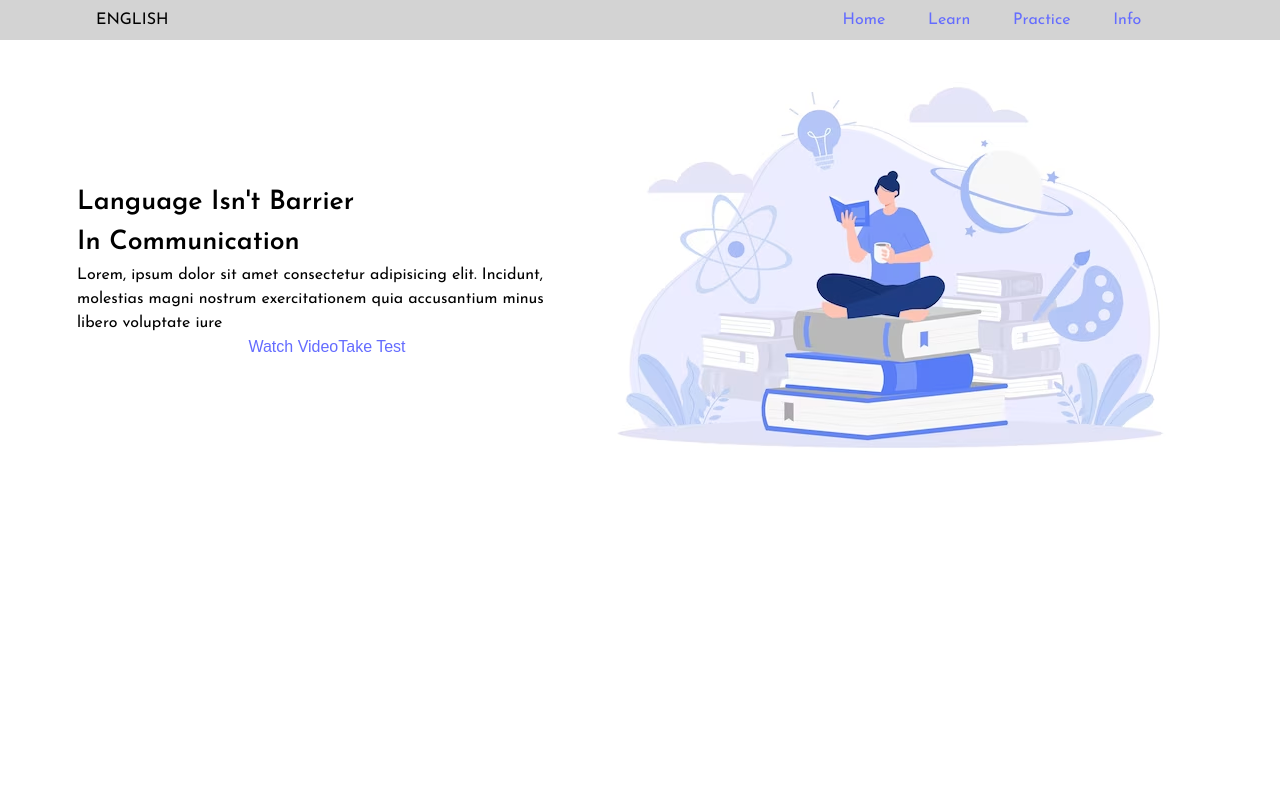
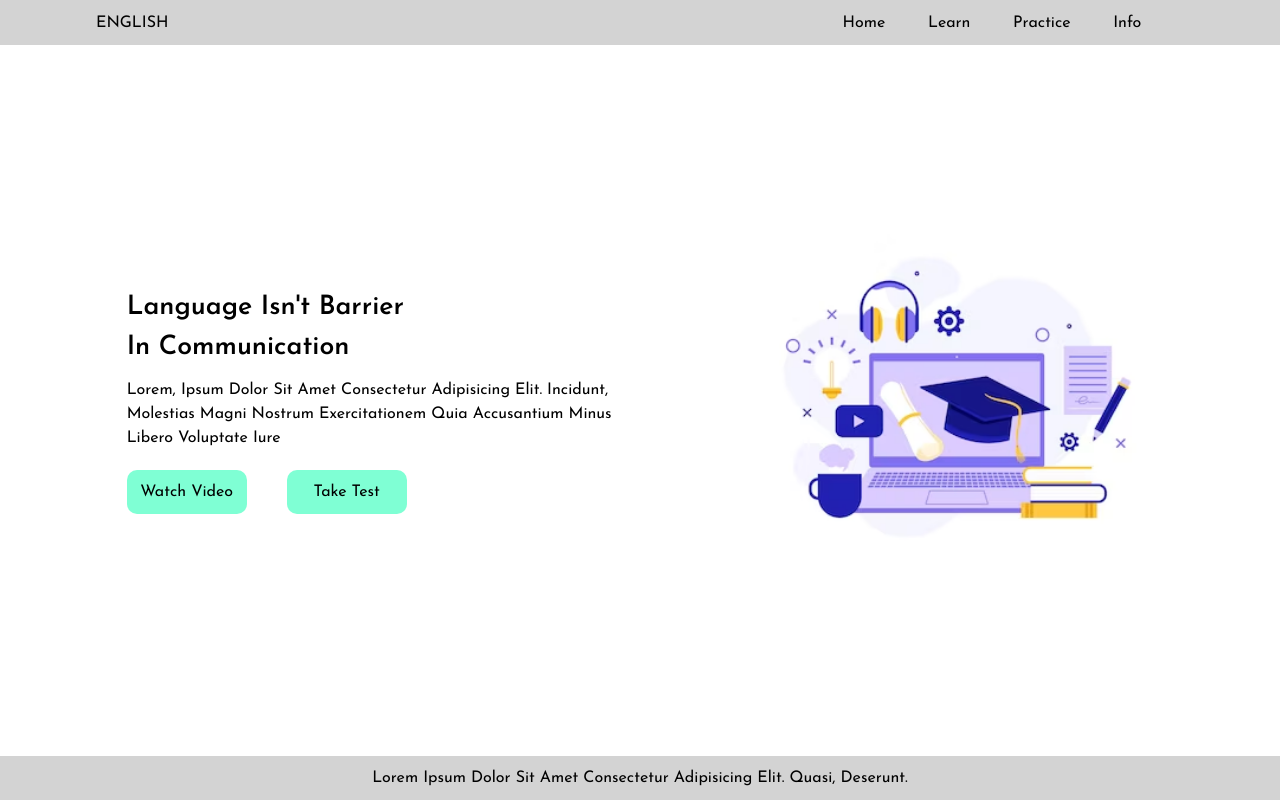
Before and after one commit to Kishor400/RITEnglishLab, a React (Vite) app: page / in a window 1280 px wide. Built offline with nearby package versions, Linux system fonts and the light colour scheme.

Commit message:
land and video

```diff
--- a/src/Home.css
+++ b/src/Home.css
@@ -5,7 +5,7 @@
     background-color:lightgray;
     display:flex;
     justify-content: space-around;
-    height:40px;
+    height:45px;
     align-items: center;
     font-family: 'Josefin Sans', sans-serif;
 }
@@ -19,6 +19,11 @@
 }
 .lo a{
     font-family: 'Josefin Sans', sans-serif;
+    color: black;
+    cursor: pointer;
+}
+.lo a:hover{
+    color:white;
 }
 .Header div p{
     font-family: 'Josefin Sans', sans-serif;
@@ -31,8 +36,8 @@
 
 .Body{
     display: flex;
-    justify-content: center;
-    align-items: center;
+    justify-content: space-evenly;
+    align-items:center;
 }
 .Head{
     font-family: 'Josefin Sans', sans-serif;
@@ -40,9 +45,48 @@
     font-size: 20pt;
     width:300px;
     text-align: left;
+    margin-bottom: 10px;
 }
 .Para{
     font-family: 'Josefin Sans', sans-serif;
     text-align: left;
     width:500px;
+    margin-bottom: 20px;
 }
+.buttons{
+    width:280px;
+    display: flex;
+    justify-content: space-between;
+}
+.but{
+    background-color: aquamarine;
+    width: 120px;
+    color:black;
+    font-family: 'Josefin Sans', sans-serif;
+    padding: 10px;
+    border-radius: 10px;
+}
+.but:hover{
+    box-shadow: 0 5px 15px aquamarine;
+    color:black;
+}
+.Foot{
+    background-color: lightgray;
+    display: flex;
+    justify-content: center;
+    align-items: center;
+}
+.Foot p{
+    font-family: 'Josefin Sans', sans-serif;
+    margin: 10px;
+}
+.landing{
+    display: flex;
+    flex-direction: column;
+    justify-content: space-between;
+    width: 100%;
+    height: 100vh;
+}
+.RR img{
+    width: 400px;
+}
--- a/src/Home.jsx
+++ b/src/Home.jsx
@@ -5,7 +5,7 @@ import { Link, useRoutes } from 'react-router-dom';
 import { Outlet} from "react-router-dom";
 
 
-import HomeImg from "./assets/HomeImg.jpg"
+import LandingImg from "./assets/Landing.png"
 
 function App() {
 
@@ -73,7 +73,7 @@ function App() {
         </div>
       </div> */}
 
-      <div>
+      <div className='landing'>
         <div className='Header'>
           <div className='ro'>
             <p>ENGLISH</p>
@@ -90,14 +90,17 @@ function App() {
           <div className='LL'>
             <p className='Head'>Language Isn't Barrier In Communication</p>
             <p className='Para'>Lorem, ipsum dolor sit amet consectetur adipisicing elit. Incidunt, molestias magni nostrum exercitationem quia accusantium minus libero voluptate iure</p>
-            <div>
-              <Link to="/video">Watch Video</Link>
-              <Link to="/test">Take Test</Link>
+            <div className='buttons'>
+              <Link to="/video" className='but'>Watch Video</Link>
+              <Link to="/test" className='but'>Take Test</Link>
             </div>
           </div>
           <div className='RR'>
-            <img src={HomeImg}/>
+            <img src={LandingImg}/>
           </div>
+        </div>
+        <div className='Foot'>
+          <p>Lorem ipsum dolor sit amet consectetur adipisicing elit. Quasi, deserunt.</p>
         </div>
 
       </div>
--- /dev/null
+++ b/src/Video.css
@@ -0,0 +1,153 @@
+@import url('https://fonts.googleapis.com/css2?family=Poppins:wght@100;200;300;400;500;600&display=swap');
+
+*{
+   font-family: 'Poppins', sans-serif;
+   margin:0; padding:0;
+   box-sizing: border-box;
+   outline: none; border:none;
+   text-decoration: none;
+   text-transform: capitalize;
+}
+
+body{
+   background-color: coral;
+   padding:20px;
+}
+
+.container{
+    width:80%;
+    margin:100px auto;
+    display: flex;
+    flex-direction: row;
+    align-items: center;
+    justify-content: space-around;
+}
+
+.container .main-video-container{
+    width:50%;
+   border-radius: 5px;
+   box-shadow: 0 5px 15px rgba(0,0,0,.1);
+   background-color: #fff;
+   padding:15px;
+}
+
+.container .main-video-container .main-video{
+   margin-bottom: 7px;
+   border-radius: 5px;
+   width: 100%;
+}
+
+.container .main-video-container .main-vid-title{
+   font-size: 20px;
+   color:#444;
+}
+
+.container .video-list-container{
+   height: 485px;
+   overflow-y: scroll;
+   border-radius: 5px;
+   box-shadow: 0 5px 15px rgba(0,0,0,.1);
+   background-color: #fff;
+   padding:15px;
+}
+
+.container .video-list-container::-webkit-scrollbar{
+   width: 10px;
+}
+
+.container .video-list-container::-webkit-scrollbar-track{
+   background-color: #fff;
+   border-radius: 5px;
+}
+
+.container .video-list-container::-webkit-scrollbar-thumb{
+   background-color: #444;
+   border-radius: 5px;
+}
+
+.container .video-list-container .list{
+   display: flex;
+   align-items: center;
+   gap:15px;
+   padding:10px;
+   background-color: #eee;
+   cursor: pointer;
+   border-radius: 5px;
+   margin-bottom: 10px;
+}
+
+.container .video-list-container .list:last-child{
+   margin-bottom: 0;
+}
+
+.container .video-list-container .list.active{
+   background-color: #444;
+}
+
+.container .video-list-container .list.active .list-title{
+   color:#fff;
+}
+
+.container .video-list-container .list .list-video{
+   width: 100px;
+   border-radius: 5px;
+}
+
+.container .video-list-container .list .list-title{
+   font-size: 17px;
+   color:#444;
+}
+
+
+
+
+
+
+
+
+
+
+
+
+
+
+
+@media (max-width:1200px){
+
+   .container{
+      margin:0;
+   }
+
+}
+
+@media (max-width:450px){
+
+   .container .main-video-container .main-vid-title{
+      font-size: 15px;
+      text-align: center;
+   }
+
+   .container .video-list-container .list{
+      flex-flow: column;
+      gap:10px;
+   }
+
+   .container .video-list-container .list .list-video{
+      width: 100%;
+   }
+
+   .container .video-list-container .list .list-title{
+      font-size: 15px;
+      text-align: center;
+   }
+
+}
+
+
+.main-video-container{
+  width:100%;
+}
+.main-video-container iframe{
+    width:400px;
+    height:225px;
+}
--- a/src/Video.jsx
+++ b/src/Video.jsx
@@ -1,4 +1,4 @@
-import './App.css';
+import './Video.css';
 
 import VideoImg from "./assets/VideoImg.jpg";
 
@@ -7,7 +7,7 @@ function Video() {
 
   return (
     <>
-      <div className="videost">
+      {/* <div className="videost">
 
         <div className="stvidcontent">
           <div>
@@ -19,7 +19,68 @@ function Video() {
             <img src={VideoImg} className="vidimg"/>
           </div>
         </div>
-      </div>
+      </div> */}
+      <div class="container">
+
+        <div class="main-video-container">
+          <iframe
+            src="https://www.youtube.com/embed/tgbNymZ7vqY?autoplay=1&mute=0">
+          </iframe>
+          {/* <video src="images/vid-1.mp4" loop controls class="main-video"></video> */}
+          <h3 class="main-vid-title">house flood animation</h3>
+        </div>
+
+        <div class="video-list-container">
+
+          <div class="list active">
+              <video src="images/vid-1.mp4" class="list-video"></video>
+              <h3 class="list-title">house flood animation</h3>
+          </div>
+
+          <div class="list">
+              <video src="images/vid-2.mp4" class="list-video"></video>
+              <h3 class="list-title">zoombie walking animation</h3>
+          </div>
+
+          <div class="list">
+              <video src="images/vid-3.mp4" class="list-video"></video>
+              <h3 class="list-title">emoji falling animation</h3>
+          </div>
+
+          <div class="list">
+              <video src="images/vid-4.mp4" class="list-video"></video>
+              <h3 class="list-title">3D town animation</h3>
+          </div>
+
+          <div class="list">
+              <video src="images/vid-5.mp4" class="list-video"></video>
+              <h3 class="list-title">man chasing carrot animation</h3>
+          </div>
+
+          <div class="list">
+              <video src="images/vid-6.mp4" class="list-video"></video>
+              <h3 class="list-title">door hinge animation</h3>
+          </div>
+
+          <div class="list">
+              <video src="images/vid-7.mp4" class="list-video"></video>
+              <h3 class="list-title">poeple walking in town animation</h3>
+          </div>
+
+          <div class="list">
+              <video src="images/vid-8.mp4" class="list-video"></video>
+              <h3 class="list-title">knight chasing virus animation</h3>
+          </div>
+
+          <div class="list">
+              <video src="images/vid-9.mp4" class="list-video"></video>
+              <h3 class="list-title">3D helicopter animation</h3>
+          </div>
+
+        </div>
+
+        </div>
+
     </>
   )
 }
--- a/src/index.css
+++ b/src/index.css
@@ -29,7 +29,6 @@ body {
   border: 0px;
   margin: 0px;
   scroll-behavior: smooth;
-  overflow: hidden;
 }
 
 h1 {
```
Also changed, not shown: src/assets/Landing.png (added).
